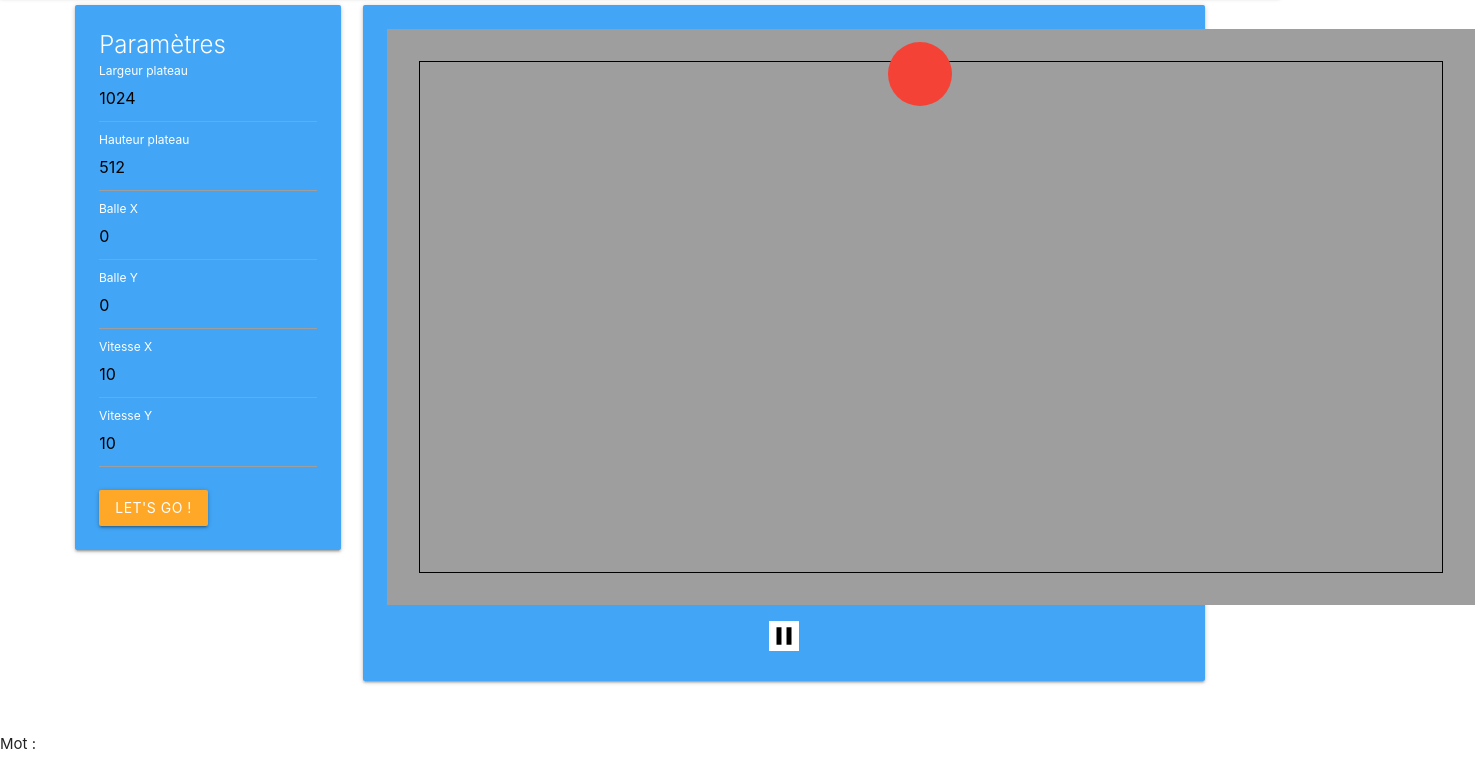
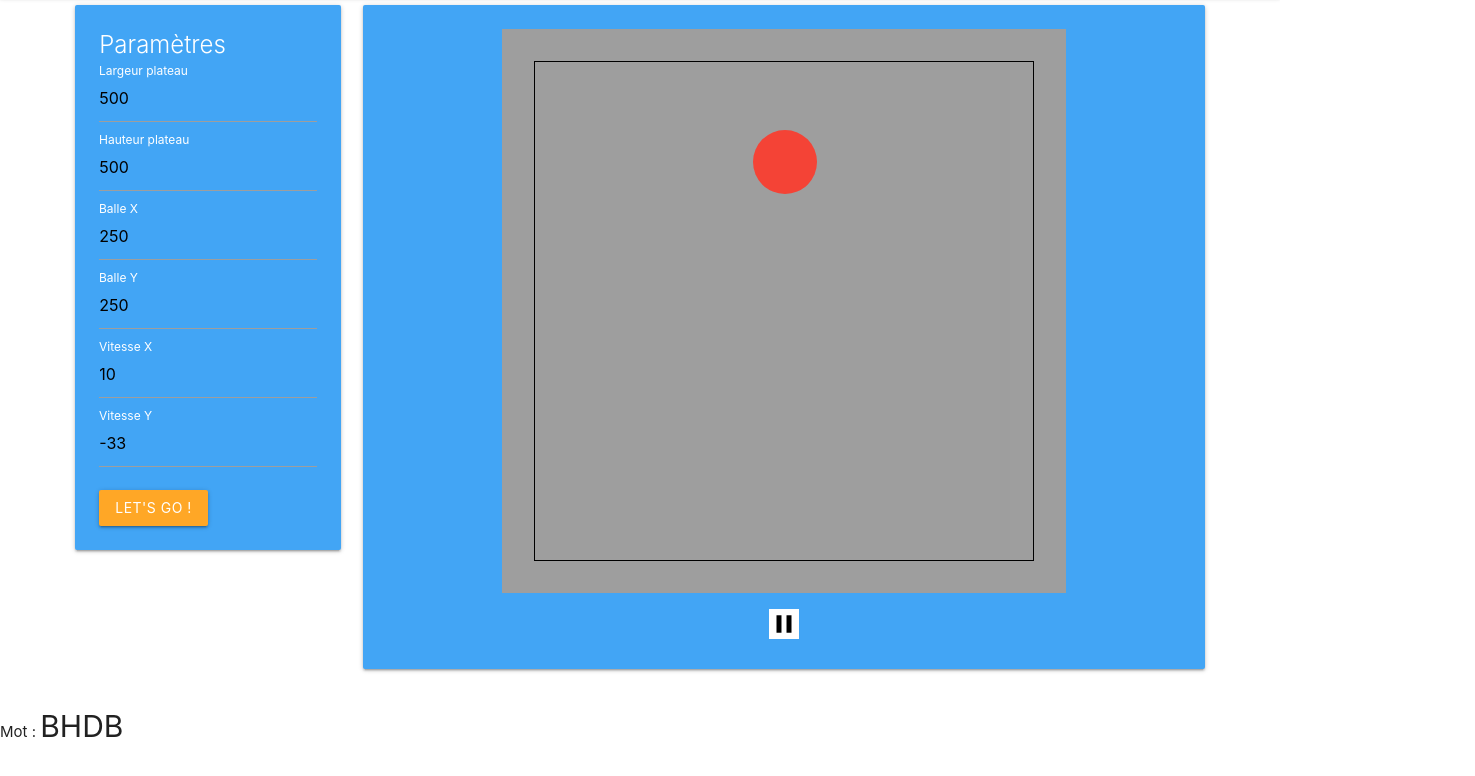
Before and after one commit to AdrienVannson/Billard, a plain HTML site: page index.html in a window 1280 px wide. Shown: the part 67-843 px from the top of the page, 1475 px wide, since content can reach past the window. Drawn offline with nearby package versions, Linux system fonts and the light colour scheme.

Commit message:
Modification des valeurs par défaut

```diff
--- a/index.html
+++ b/index.html
@@ -31,22 +31,22 @@
 
                             <div class="input-field">
                                 <label for="largeur-plateau">Largeur plateau</label>
-                                <input type="text" id="largeur-plateau" value="1024">
+                                <input type="text" id="largeur-plateau" value="500">
                             </div>
 
                             <div class="input-field">
                                 <label for="hauteur-plateau"">Hauteur plateau</label>
-                                <input type="text" id="hauteur-plateau" value="512">
+                                <input type="text" id="hauteur-plateau" value="500">
                             </div>
 
                             <div class="input-field">
                                 <label for="balle-x">Balle X</label>
-                                <input type="text" id="balle-x" value="0">
+                                <input type="text" id="balle-x" value="250">
                             </div>
 
                             <div class="input-field">
                                 <label for="balle-y">Balle Y</label>
-                                <input type="text" id="balle-y" value="0">
+                                <input type="text" id="balle-y" value="250">
                             </div>
 
                             <div class="input-field">
@@ -56,7 +56,7 @@
 
                             <div class="input-field">
                                 <label for="vitesse-y">Vitesse Y</label>
-                                <input type="text" id="vitesse-y" value="10">
+                                <input type="text" id="vitesse-y" value="-33">
                             </div>
 
                             <a class="waves-effect waves-light btn orange lighten-1" onclick="demarrer();">Let's go !</a>
```
